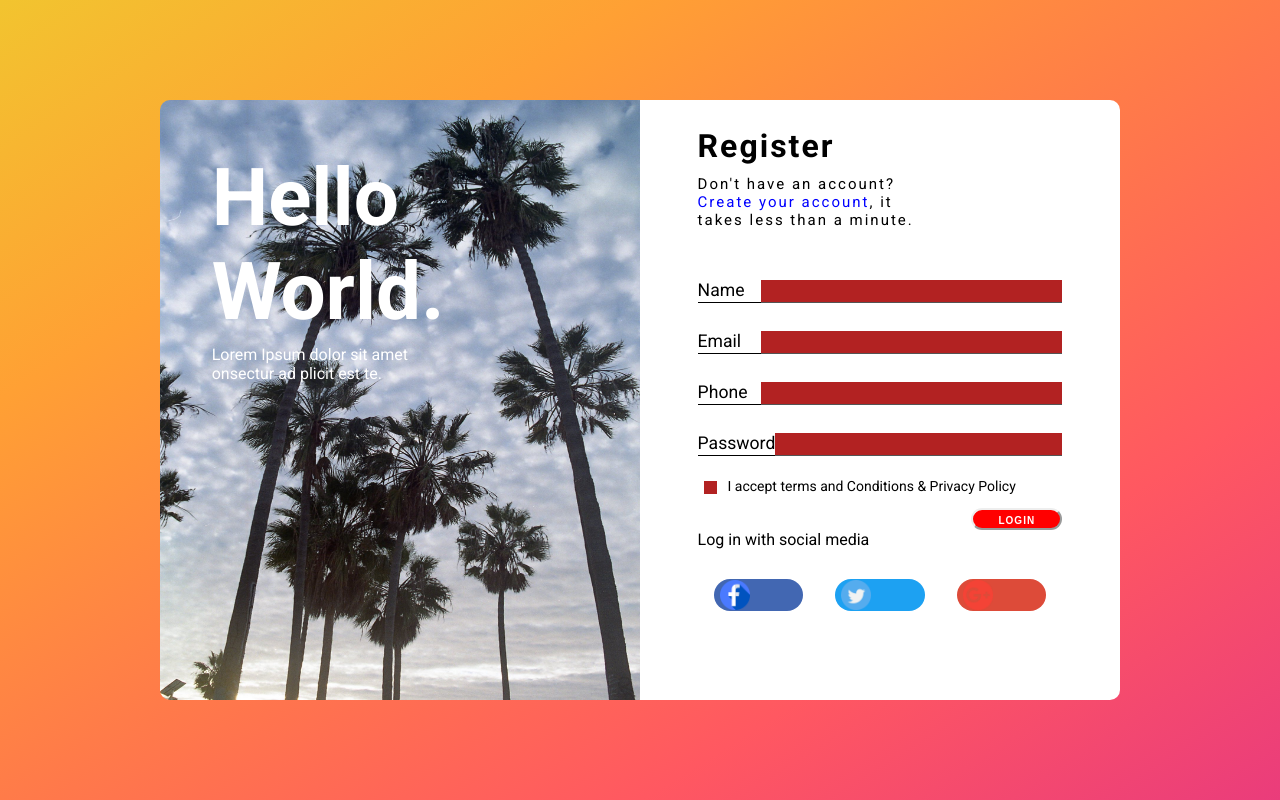
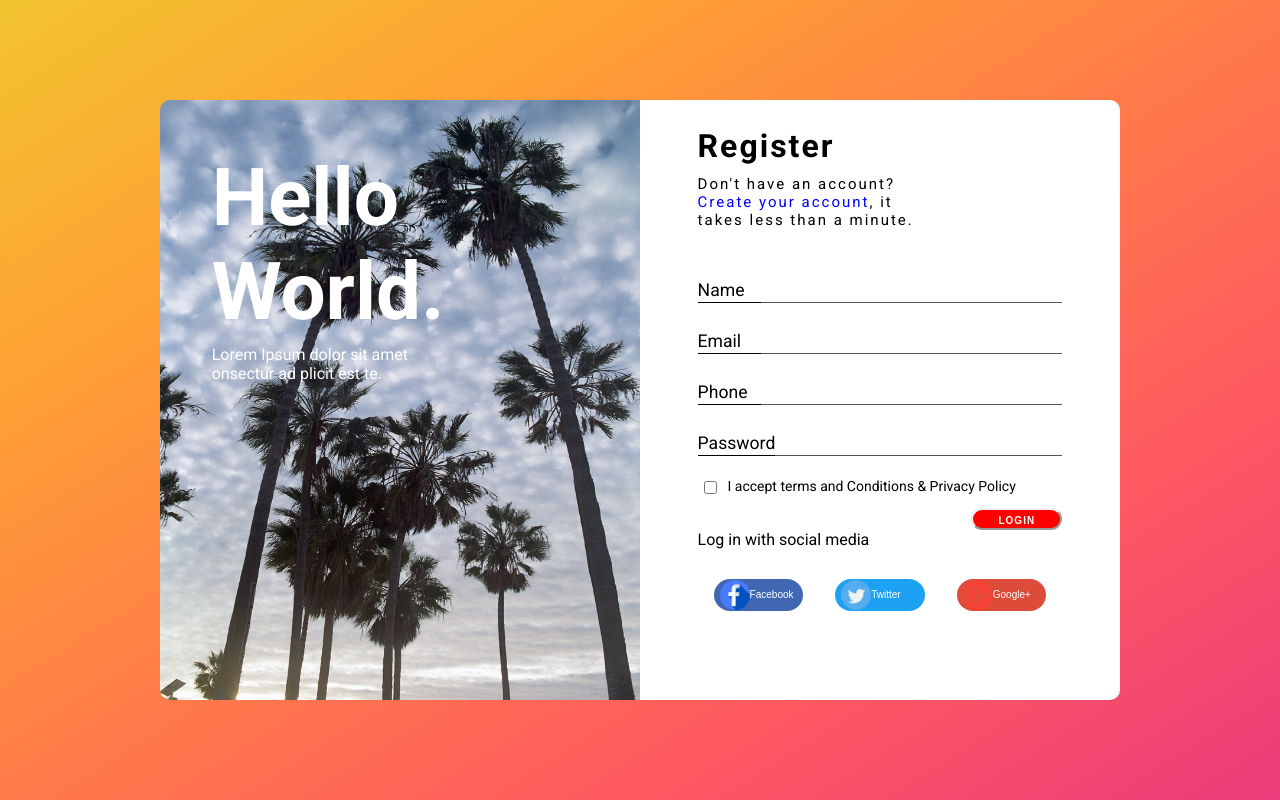
Before and after one commit to spiropoulos94/netmechanics-assignment, a website: page index.html in a window 1280 px wide. Drawn offline with Linux system fonts and the light colour scheme; files whose address does not match are found by name.

Commit message:
last commit before reaplying comments

```diff
--- a/assets/scss/style.scss
+++ b/assets/scss/style.scss
@@ -57,7 +57,6 @@ body {
     border-radius: 50px;
     border-color: white;
     background-color: $pageColor;
-    color: white
 }
 
 .login-btn {
@@ -102,11 +101,11 @@ body {
 
 /* Changing AutoFill Background Color and Text Color */
 
-input,
-input:hover,
-input:focus,
-input:active {
-    box-shadow: 0 0 0 30px $pageColor inset;
+input:-webkit-autofill,
+input:-webkit-autofill:hover,
+input:-webkit-autofill:focus,
+input:-webkit-autofill:active {
+    box-shadow: 0 0 0 30px firebrick inset;
     //color: white;
 }
 
@@ -356,11 +355,10 @@ input:-webkit-autofill {
         border-radius: 30px;
         width: 7vw;
         color: white;
-    }
-    .text {
-        display: block;
-        width: 50%;
-        font-size: 9px;
+        .text {
+            display: block;
+            font-size: x-small;
+        }
     }
     button:hover,
     button:focus {
```
Also changed, not shown: dist/assets/css/style.css, 1 other file.
